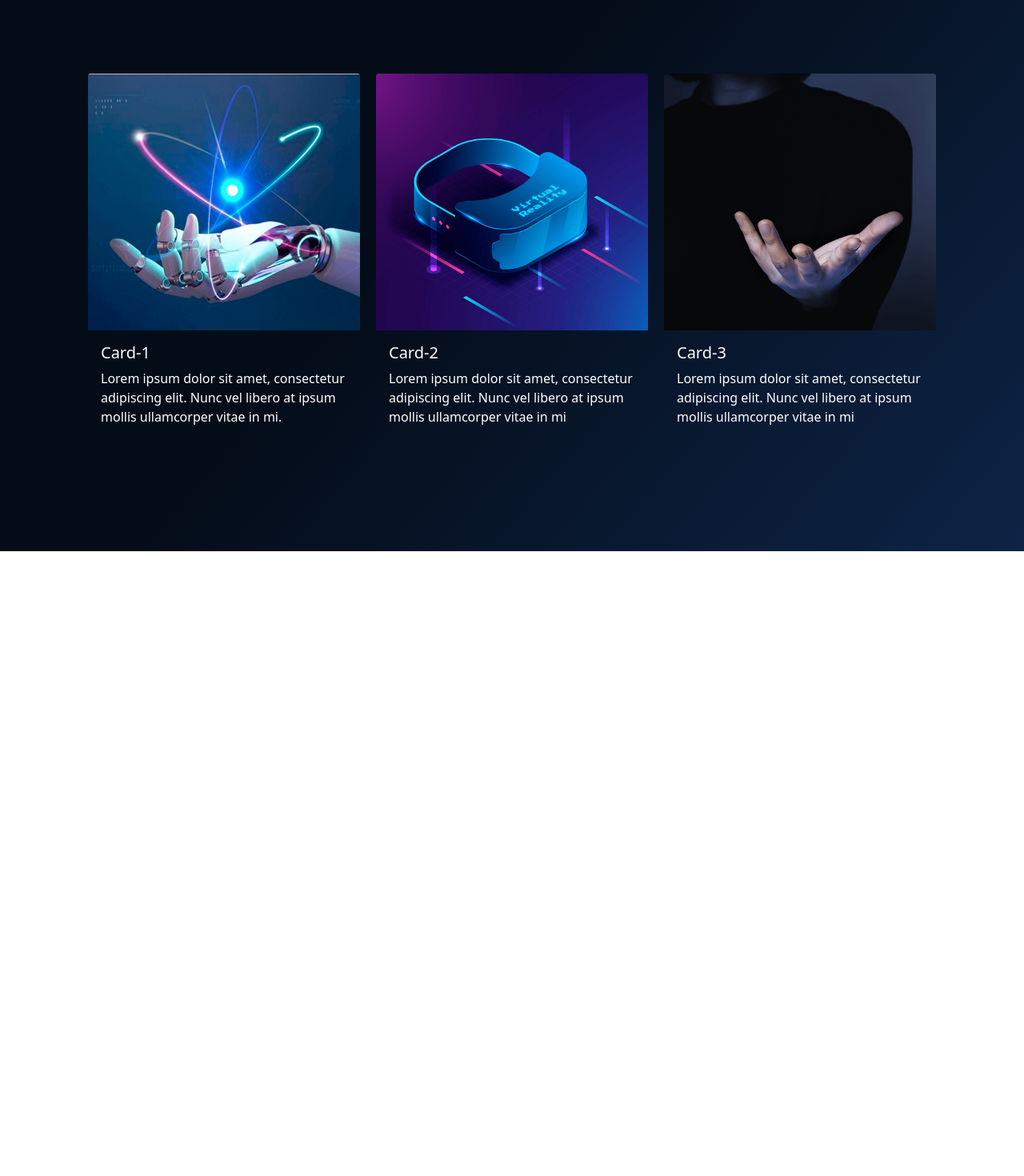
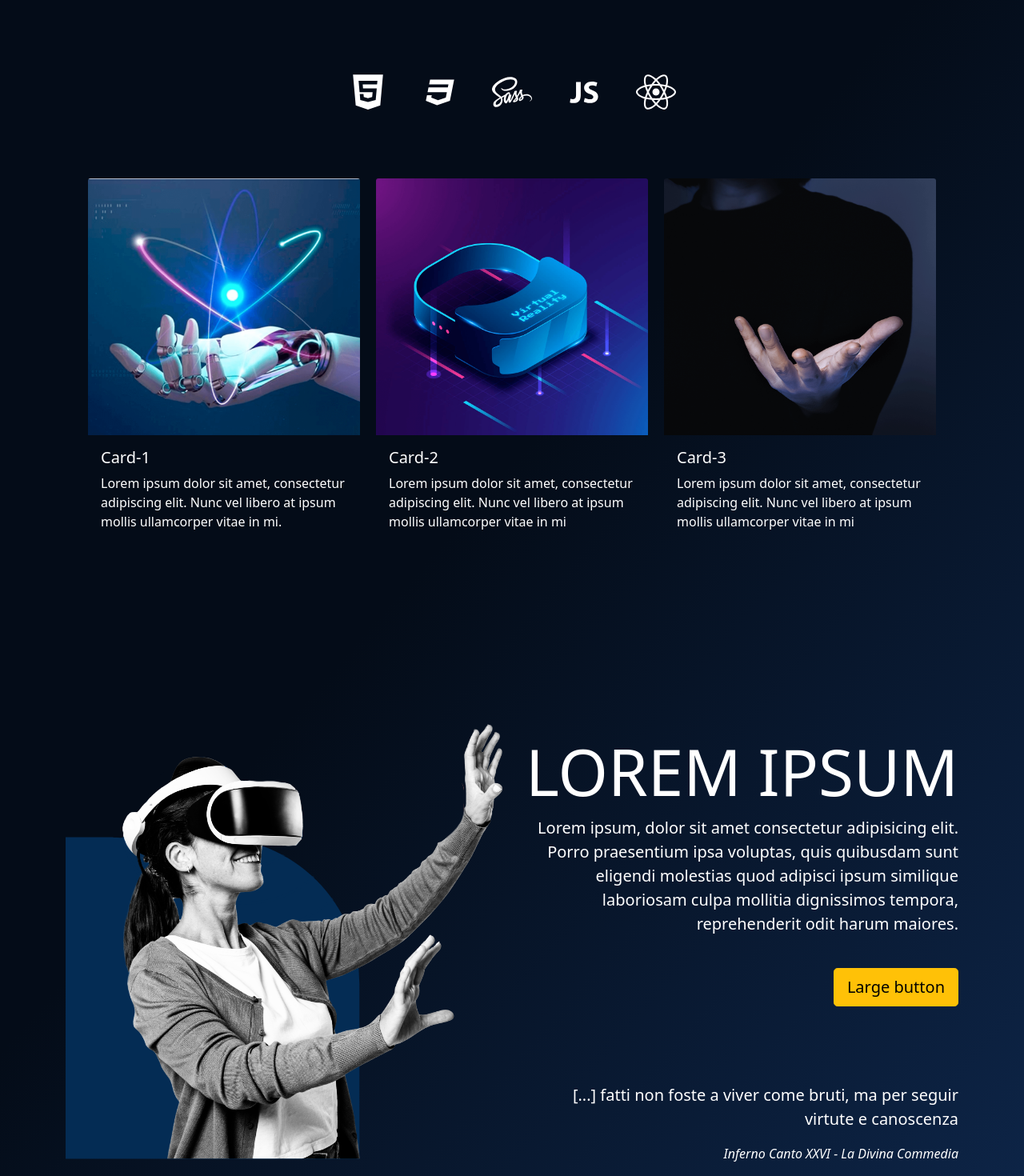
Before and after one commit to ChrisBridge/my-portfolio-react, a React (Create React App) app: page / in a window 1280 px wide. Shown: the part 844-2314 px from the top of the page at 80% size. Before the commit the page ends 1533 px from the top, so only its background shows below. Built offline with nearby package versions, Linux system fonts and the light colour scheme.

Commit message:
feature box

```diff
--- a/src/App.js
+++ b/src/App.js
@@ -1,6 +1,8 @@
 import React, { Component } from 'react'
 import { CardGroup, Col, Container,} from 'react-bootstrap'
 import Hero from './components/Hero'
+import Tech from './components/technology'
+import Feature from './components/feature'
 
 import BoxIntro from './components/box-intro'
 import { Row } from 'react-bootstrap'
@@ -21,6 +23,7 @@ export default class App extends Component {
     return (
       <Container>
           <Hero />
+          <Tech />
         <Row>
           <CardGroup>
             {this.state.cards.map(card => (
@@ -33,6 +36,7 @@ export default class App extends Component {
             ))}
           </CardGroup>
         </Row>
+        <Feature />
       </Container>
     )
   }
--- a/src/components/Hero.jsx
+++ b/src/components/Hero.jsx
@@ -17,7 +17,7 @@ function Hero() {
                     </div>
                 </Col>
                 <Col md={6}>
-                    <img src={image} alt="Future" className='hero_image'/>
+                    <img src={image} alt="Future" className='scale-up-center hero_image'/>
                 </Col>
             </Row>
         </section>
--- a/src/components/Hero.scss
+++ b/src/components/Hero.scss
@@ -45,3 +45,29 @@
     }
 
 }
+
+.scale-up-center {
+	-webkit-animation: scale-up-center 0.4s linear both;
+	        animation: scale-up-center 0.4s linear both;
+}
+
+ @-webkit-keyframes scale-up-center {
+    0% {
+      -webkit-transform: scale(0.5);
+              transform: scale(0.5);
+    }
+    100% {
+      -webkit-transform: scale(1);
+              transform: scale(1);
+    }
+  }
+  @keyframes scale-up-center {
+    0% {
+      -webkit-transform: scale(0.5);
+              transform: scale(0.5);
+    }
+    100% {
+      -webkit-transform: scale(1);
+              transform: scale(1);
+    }
+  }
--- a/src/components/NavBar.jsx
+++ b/src/components/NavBar.jsx
@@ -21,7 +21,9 @@ export default class NavBar extends Component {
             <Navbar className='nav' variant="dark" expand="lg" sticky="top">
                 <Container>
                     <Navbar.Brand>
-                        <img src= {Logo} alt="logo" />
+                        <Link to={'/'}>
+                            <img src= {Logo} alt="logo" />
+                        </Link>
                     </Navbar.Brand>
                     <Navbar.Toggle aria-controls="basic-navbar-nav" />
                     <Navbar.Collapse id="basic-navbar-nav">
--- a/src/components/NavBarStyle.scss
+++ b/src/components/NavBarStyle.scss
@@ -6,6 +6,9 @@ nav{
         font-weight: 600;
         &:hover{
             color: #ffc107;
+        }
+        &:active{
+          color: #ffc107;
         }
     }
     .navbar-brand img{
--- a/src/components/box-intro.scss
+++ b/src/components/box-intro.scss
@@ -6,11 +6,6 @@
     padding: 30px;
 }
 
-@media (max-width: 768px) {
-  .card-group{
-      margin-top: 150px;
-  }
-}
 
 .card{
     padding: 10px;
--- /dev/null
+++ b/src/components/feature.jsx
@@ -0,0 +1,30 @@
+import React, { Component } from 'react'
+import './feature.scss'
+import {Row, Col} from 'react-bootstrap'
+import { Button } from 'react-bootstrap'
+import Image from '../img/Feature.png'
+
+export default class feature extends Component {
+    render() {
+        return (
+        <>
+        <Row className="align-items-center" >
+            <Col xs={12} md={6}>
+                <img src={Image} alt="" className='feature_img' />
+            </Col>
+            <Col xs={12} md={6}>
+                <div className="feature_content mt-5">
+                    <h2 className='mt-5 pt-5'>Lorem Ipsum</h2>
+                    <p className='mt-2'>Lorem ipsum, dolor sit amet consectetur adipisicing elit. Porro praesentium ipsa voluptas, quis quibusdam sunt eligendi molestias quod adipisci ipsum similique laboriosam culpa mollitia dignissimos tempora, reprehenderit odit harum maiores.</p>
+                    <Button variant="warning" size="lg" className='mt-4'>Large button</Button>{' '}
+                    <blockquote className='mt-5 pt-5'>
+                        <p>[...] fatti non foste a viver come bruti, ma per seguir virtute e canoscenza</p>
+                        <cite>Inferno Canto XXVI - La Divina Commedia</cite>
+                    </blockquote>
+                </div>
+            </Col>
+        </Row>
+        </>
+        )
+    }
+}
--- /dev/null
+++ b/src/components/feature.scss
@@ -0,0 +1,24 @@
+*,
+*:before,
+*:after {
+        -webkit-box-sizing: border-box;
+        -moz-box-sizing: border-box;
+        box-sizing: border-box;
+        margin: 0;
+        padding: 0;
+}
+
+.feature_img{
+    width: 100%;
+}
+
+.feature_content{
+    text-align: end;
+    h2{
+        font-size: 80px;
+        text-transform: uppercase;
+    }
+    p{
+        font-size: 20px;
+    }
+}
--- /dev/null
+++ b/src/components/tech.scss
@@ -0,0 +1,18 @@
+ul.icon-tech{
+    padding: 0;
+    list-style: none;
+    display: flex;
+    align-items: center;
+    justify-content: center;
+    font-size: 50px;
+    li{
+        margin: 20px;
+    }
+}
+
+@media (max-width: 768px) {
+  ul.icon-tech{
+      margin-top: 70px;
+      font-size: 30px;
+  }
+}
--- /dev/null
+++ b/src/components/technology.jsx
@@ -0,0 +1,28 @@
+import React, { Component } from 'react'
+import './tech.scss'
+import { Container } from 'react-bootstrap';
+import { FaHtml5 } from 'react-icons/fa';
+import { FaReact } from 'react-icons/fa';
+import { FaSass } from 'react-icons/fa';
+import { DiJavascript1 } from "react-icons/di"
+import { DiCss3Full } from "react-icons/di"
+
+export default class technology extends Component {
+    render() {
+        return (
+        <>
+            <section>
+                <Container>
+                    <ul className="icon-tech">
+                        <li><FaHtml5 /></li>
+                        <li><DiCss3Full /></li>
+                        <li><FaSass /></li>
+                        <li><DiJavascript1 /></li>
+                        <li><FaReact /></li>
+                    </ul>
+                </Container>
+            </section>
+        </>
+        )
+    }
+}
```
Also changed, not shown: src/img/Feature.png (added).
